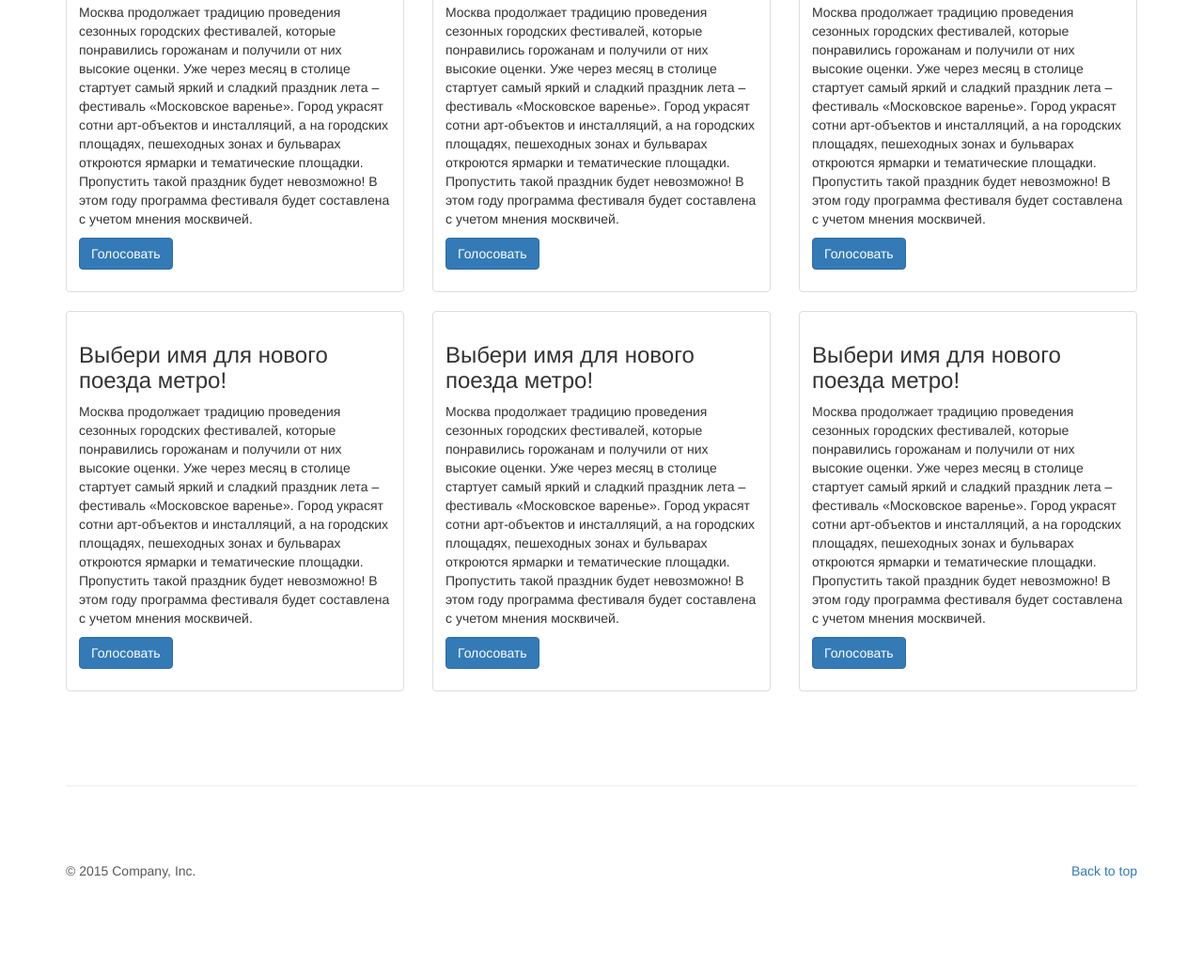
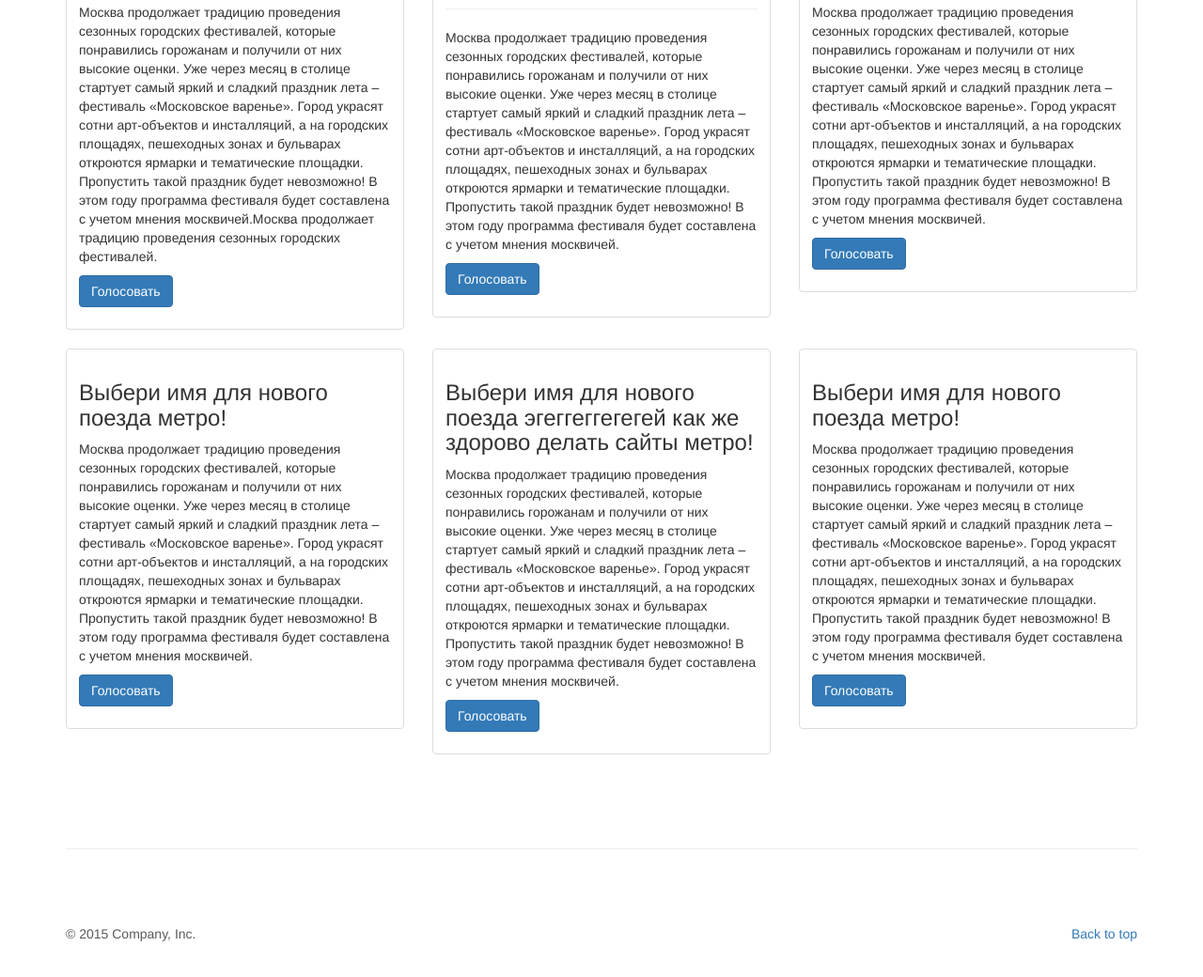
Before and after one commit to Molokanova/active, a website: page questions.html in a window 1280 px wide. Shown: the part 344-1384 px from the top of the page at 94% size. Before the commit the page ends 1331 px from the top, so only its background shows below. Drawn offline with nearby package versions, Linux system fonts and the light colour scheme.

Commit message:
text examples

```diff
--- a/questions.html
+++ b/questions.html
@@ -71,8 +71,18 @@
             <div class="caption">
               <h3>Выбери имя для нового поезда метро!</h3>
               <hr>
+              <p>Москва продолжает традицию проведения сезонных городских фестивалей, которые понравились горожанам и получили от них высокие оценки. Уже через месяц в столице стартует самый яркий и сладкий праздник лета – фестиваль «Московское варенье». Город украсят сотни арт-объектов и инсталляций, а на городских площадях, пешеходных зонах и бульварах откроются ярмарки и тематические площадки. Пропустить такой праздник будет невозможно! В этом году программа фестиваля будет составлена с учетом мнения москвичей.Москва продолжает традицию проведения сезонных городских фестивалей.</p>
+              <p><a href="question-1.html" class="btn btn-primary" role="button">Голосовать</a></p>
+            </div>
+          </div>
+        </div>
+        <div class="col-md-4">
+          <div class="thumbnail">
+            <div class="caption">
+              <h3>Выбери имя для нового поезда метро и еще какие-нибудь классные ништяки!</h3>
+              <hr>
               <p>Москва продолжает традицию проведения сезонных городских фестивалей, которые понравились горожанам и получили от них высокие оценки. Уже через месяц в столице стартует самый яркий и сладкий праздник лета – фестиваль «Московское варенье». Город украсят сотни арт-объектов и инсталляций, а на городских площадях, пешеходных зонах и бульварах откроются ярмарки и тематические площадки. Пропустить такой праздник будет невозможно! В этом году программа фестиваля будет составлена с учетом мнения москвичей.</p>
-              <p><a href="question-1.html" class="btn btn-primary" role="button">Голосовать</a></p>
+              <p><a href="question-2.html" class="btn btn-primary" role="button">Голосовать</a></p>
             </div>
           </div>
         </div>
@@ -82,17 +92,7 @@
               <h3>Выбери имя для нового поезда метро!</h3>
               <hr>
               <p>Москва продолжает традицию проведения сезонных городских фестивалей, которые понравились горожанам и получили от них высокие оценки. Уже через месяц в столице стартует самый яркий и сладкий праздник лета – фестиваль «Московское варенье». Город украсят сотни арт-объектов и инсталляций, а на городских площадях, пешеходных зонах и бульварах откроются ярмарки и тематические площадки. Пропустить такой праздник будет невозможно! В этом году программа фестиваля будет составлена с учетом мнения москвичей.</p>
-              <p><a href="question-1.html" class="btn btn-primary" role="button">Голосовать</a></p>
-            </div>
-          </div>
-        </div>
-        <div class="col-md-4">
-          <div class="thumbnail">
-            <div class="caption">
-              <h3>Выбери имя для нового поезда метро!</h3>
-              <hr>
-              <p>Москва продолжает традицию проведения сезонных городских фестивалей, которые понравились горожанам и получили от них высокие оценки. Уже через месяц в столице стартует самый яркий и сладкий праздник лета – фестиваль «Московское варенье». Город украсят сотни арт-объектов и инсталляций, а на городских площадях, пешеходных зонах и бульварах откроются ярмарки и тематические площадки. Пропустить такой праздник будет невозможно! В этом году программа фестиваля будет составлена с учетом мнения москвичей.</p>
-              <p><a href="question-1.html" class="btn btn-primary" role="button">Голосовать</a></p>
+              <p><a href="question-3.html" class="btn btn-primary" role="button">Голосовать</a></p>
             </div>
           </div>
         </div>
@@ -103,7 +103,16 @@
             <div class="caption">
               <h3>Выбери имя для нового поезда метро!</h3>
               <p>Москва продолжает традицию проведения сезонных городских фестивалей, которые понравились горожанам и получили от них высокие оценки. Уже через месяц в столице стартует самый яркий и сладкий праздник лета – фестиваль «Московское варенье». Город украсят сотни арт-объектов и инсталляций, а на городских площадях, пешеходных зонах и бульварах откроются ярмарки и тематические площадки. Пропустить такой праздник будет невозможно! В этом году программа фестиваля будет составлена с учетом мнения москвичей.</p>
-              <p><a href="question-1.html" class="btn btn-primary" role="button">Голосовать</a></p>
+              <p><a href="question-4.html" class="btn btn-primary" role="button">Голосовать</a></p>
+            </div>
+          </div>
+        </div>
+        <div class="col-md-4">
+          <div class="thumbnail">
+            <div class="caption">
+              <h3>Выбери имя для нового поезда эгеггеггегегей как же здорово делать сайты метро!</h3>
+              <p>Москва продолжает традицию проведения сезонных городских фестивалей, которые понравились горожанам и получили от них высокие оценки. Уже через месяц в столице стартует самый яркий и сладкий праздник лета – фестиваль «Московское варенье». Город украсят сотни арт-объектов и инсталляций, а на городских площадях, пешеходных зонах и бульварах откроются ярмарки и тематические площадки. Пропустить такой праздник будет невозможно! В этом году программа фестиваля будет составлена с учетом мнения москвичей.</p>
+              <p><a href="question-5.html" class="btn btn-primary" role="button">Голосовать</a></p>
             </div>
           </div>
         </div>
@@ -112,16 +121,7 @@
             <div class="caption">
               <h3>Выбери имя для нового поезда метро!</h3>
               <p>Москва продолжает традицию проведения сезонных городских фестивалей, которые понравились горожанам и получили от них высокие оценки. Уже через месяц в столице стартует самый яркий и сладкий праздник лета – фестиваль «Московское варенье». Город украсят сотни арт-объектов и инсталляций, а на городских площадях, пешеходных зонах и бульварах откроются ярмарки и тематические площадки. Пропустить такой праздник будет невозможно! В этом году программа фестиваля будет составлена с учетом мнения москвичей.</p>
-              <p><a href="question-1.html" class="btn btn-primary" role="button">Голосовать</a></p>
-            </div>
-          </div>
-        </div>
-        <div class="col-md-4">
-          <div class="thumbnail">
-            <div class="caption">
-              <h3>Выбери имя для нового поезда метро!</h3>
-              <p>Москва продолжает традицию проведения сезонных городских фестивалей, которые понравились горожанам и получили от них высокие оценки. Уже через месяц в столице стартует самый яркий и сладкий праздник лета – фестиваль «Московское варенье». Город украсят сотни арт-объектов и инсталляций, а на городских площадях, пешеходных зонах и бульварах откроются ярмарки и тематические площадки. Пропустить такой праздник будет невозможно! В этом году программа фестиваля будет составлена с учетом мнения москвичей.</p>
-              <p><a href="question-1.html" class="btn btn-primary" role="button">Голосовать</a></p>
+              <p><a href="question-6.html" class="btn btn-primary" role="button">Голосовать</a></p>
             </div>
           </div>
         </div>
```
Also changed, not shown: index.html (+17 -17 lines).
